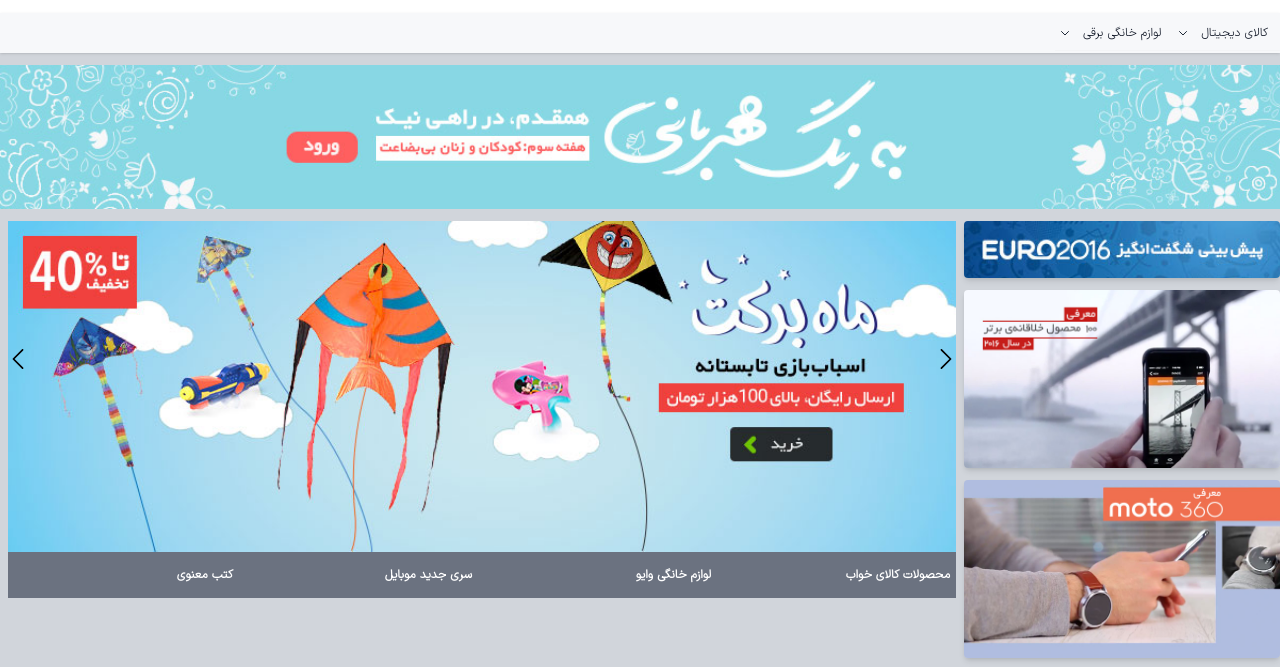
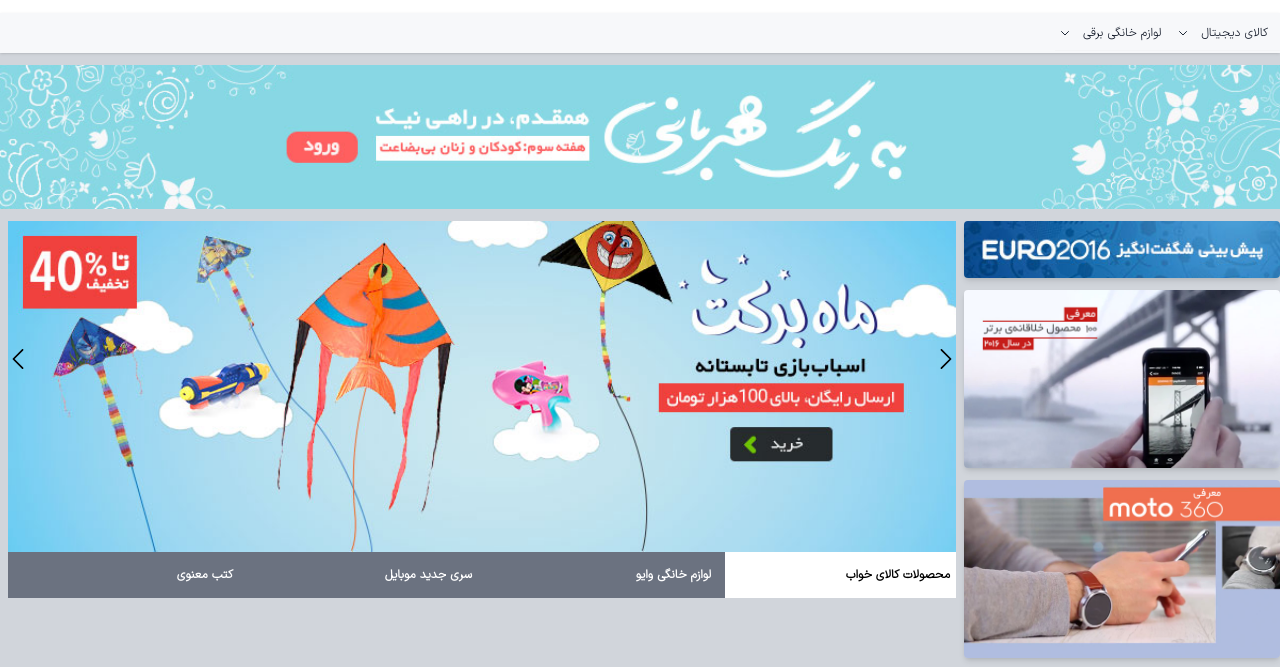
Before and after one commit to mrkgnet/digikala_site_project, a website: page index.html in a window 1280 px wide. Both pictures are taken after a click on the item "محصولات کالای خواب". Shown: the part 105-772 px from the top of the page. Drawn offline with nearby package versions, Linux system fonts and the light colour scheme.

Commit message:
p32_slider

```diff
--- a/index.html
+++ b/index.html
@@ -432,9 +432,15 @@
                 </div>
 
             </div>
+
+            <!-- slider -->
             <style>
                 #slider .item {
                     display: none;
+                }
+                #slider #slider_navigator ul li.active  {
+                background-color: white;
+                color: black;
                 }
             </style>
             <div id="contentSite" class="h-96 w-9/12">
@@ -491,9 +497,11 @@
                         </a>
 
                     </div>
+
+                    <!-- slider navigator  -->
                     <div id="slider_navigator">
                         <ul class="flex gap-2 bg-gray-500  ">
-                            <li class="py-3.5 px-1.5 text-white w-1/4">
+                            <li class="py-3.5 px-1.5 text-white w-1/4 ">
                                 <a href="#" class="">
                                     محصولات کالای خواب
                                 </a>
@@ -553,6 +561,11 @@
         var sliderItems = sliderTag.find('.item');
         var numItems = sliderItems.length;
         var nextSlide = 1;
+
+        var sliderNavigators = sliderTag.find('#slider_navigator ul li');
+        var timeOut = 5000;
+
+
         function slider() {
             if (nextSlide > numItems) {
                 nextSlide = 1;
@@ -562,9 +575,18 @@
             }
             sliderItems.hide();
             sliderItems.eq(nextSlide - 1).fadeIn();
+            sliderNavigators.removeClass("active")
+            sliderNavigators.eq(nextSlide -1 ).addClass("active");
             nextSlide++;
         }
 
+        slider()
+        var sliderInterval = setInterval(slider, timeOut);
+
+        sliderTag.mouseleave(function () {
+            sliderInterval = setInterval(slider, timeOut);
+            setInterval(slider, timeOut);
+         })
 
         function goToNext() {
             slider()
@@ -572,6 +594,7 @@
 
         $('#slider #next').click(function (e) {
             goToNext();
+            clearInterval(sliderInterval)
         });
         function goToPrev() {
             nextSlide = nextSlide - 2;
@@ -580,6 +603,7 @@
 
         $('#slider #prev').click(function (e) {
             goToPrev();
+            clearInterval(sliderInterval)
         });
 
         function goToSlide(index) {
@@ -589,6 +613,7 @@
         $('#slider #slider_navigator li ').click(function (e) {
             var index = $(this).index();
             goToSlide(index+1)
+            clearInterval(sliderInterval)
 
         });
 
```
